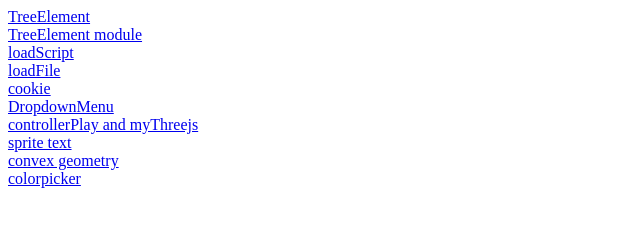
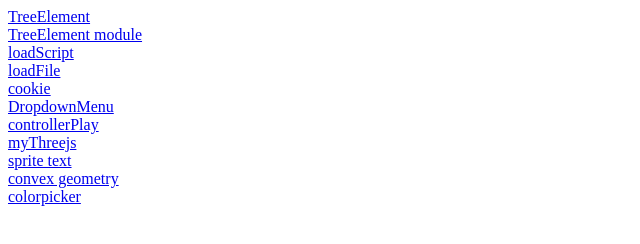
Before and after one commit to anhr/nodejs, a plain HTML site: page index.html in a window 1280 px wide. Shown: the whole page, without its empty margins (0-640 px from the left). Drawn offline with Linux system fonts and the light colour scheme.

Commit message:
myThreejs

```diff
--- a/index.html
+++ b/index.html
@@ -16,7 +16,8 @@
 	<div><a href="./loadFileNodeJS/">loadFile</a></div>
 	<div><a href="./cookieNodeJS/">cookie</a></div>
 	<div><a href="./DropdownMenu/Examples/html/">DropdownMenu</a></div>
-	<div><a href="./controllerPlay/Examples/html/">controllerPlay and myThreejs</a></div>
+	<div><a href="./controllerPlay/Examples/html/">controllerPlay</a></div>
+	<div><a href="./myThreejs/Examples/html/">myThreejs</a></div>
 	<div><a href="../three.js/examples/webgl_sprites_text.html">sprite text</a></div>
 	<div><a href="../three.js/examples/webgl_geometry_convex.html">convex geometry</a></div>
 	<div><a href="./colorpicker/Example/modular.html">colorpicker</a></div>
```
Also changed, not shown: 1 other file.
